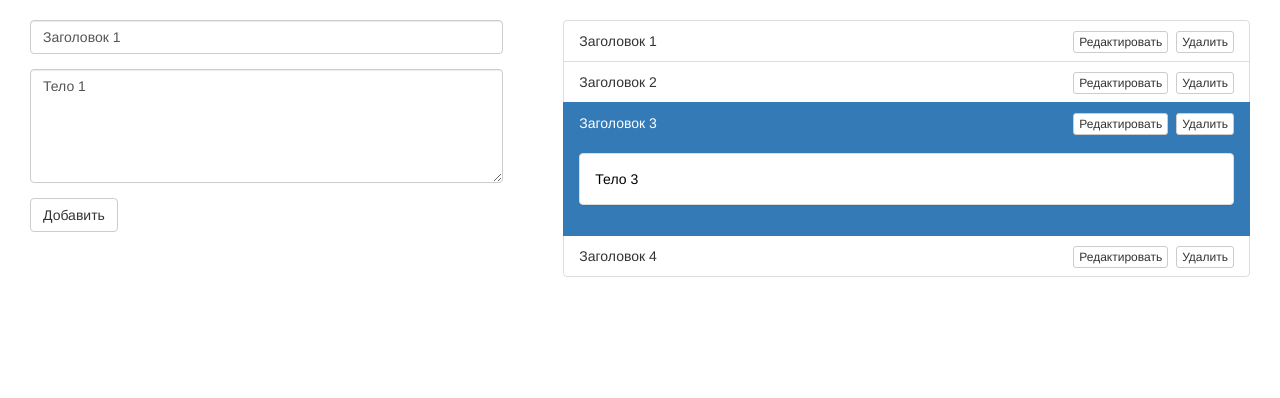
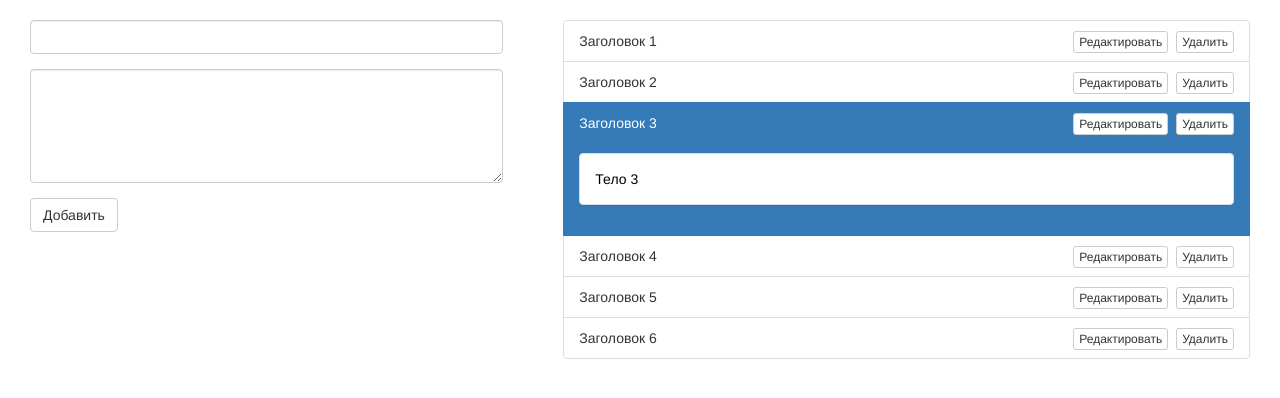
Before and after one commit to ChornayaDrakoshig/task3-noteapp, a React (Create React App) app: page / in a window 1280 px wide. Shown: the top 398 px of the page. Built offline with nearby package versions, Linux system fonts and the light colour scheme.

Commit message:
form and list functionality

```diff
--- a/package.json
+++ b/package.json
@@ -4,6 +4,7 @@
   "private": true,
   "dependencies": {
     "bootstrap": "^3.3.7",
+    "http": "0.0.0",
     "react": "^16.1.0",
     "react-bootstrap": "^0.31.5",
     "react-dom": "^16.1.0",
--- a/src/App.js
+++ b/src/App.js
@@ -1,48 +1,20 @@
 import React, { Component } from 'react';
 import NoteForm from './react/NoteForm';
 import NotesList from './react/NotesList';
-import { connect } from 'react-redux';
-import { bindActionCreators } from 'redux';
-import {addNote, saveNote, deleteNote, viewNote, editNote} from './redux/actions2';
-//import * as pageActions from './redux/actions2';
 
 class App extends Component {
-  constructor(props) {
-    super(props);
-    this.state = {
-      fullnotelist: this.props.fullnotelist,
-      selected: this.props.selected,
-      edited: this.props.edited,
-      editedhead: (this.props.edited >= 0) ? this.props.fullnotelist[this.props.edited].noteheader : "",
-      editedbody: (this.props.edited >= 0) ? this.props.fullnotelist[this.props.edited].notebody : ""
-    };
-  }
   render() {
     return (
       <div id="app">
         <div className="col-sm-5" id="notesformwrap">
-          <NoteForm id={this.state.edited} nhead={this.state.editedhead} nbody={this.state.editedbody} stat={(this.state.edited>=0) ? true : false} />
+          <NoteForm />
         </div>
         <div className="col-sm-7" id="noteslistwrap">
-          <NotesList noteslist={this.state.fullnotelist} selected={this.state.selected} viewNote={this.props.viewNote} deleteNote={this.props.deleteNote} editNote={this.props.editNote}/>
+          <NotesList />
         </div>
       </div>
     );
   }
 }
-function mapStateToProps (state) {
-  return {
-    fullnotelist: state.fullnotelist,
-    selected: state.selected,
-    edited: state.edited
-  }
-}
-function mapDispatchToProps(dispatch) {
-  return {
-    viewNote: bindActionCreators(viewNote, dispatch),
-    deleteNote: bindActionCreators(deleteNote, dispatch),
-    editNote: bindActionCreators(deleteNote, dispatch)
-  }
-}
 
-export default connect(mapStateToProps, mapDispatchToProps)(App);
+export default App;
--- a/src/index.js
+++ b/src/index.js
@@ -6,17 +6,33 @@ import 'bootstrap/dist/css/bootstrap.css';
 import './index.css';
 import App from './App';
 import noteReducer from './redux/noteReducer';
+
 //import getNotes from './getNotes';
+//var note = getNotes((err, nstamp) => (nstamp));
+/*
+import openSocket from 'socket.io-client';
+const  socket = openSocket('http://localhost:8001');
+socket.on("connect", function () {
+    console.log("Connected!");
+});
 
-//var note = getNotes((err, nstamp) => (nstamp));
+socket.on("tweet", function(tweet) {
+    // todo: add the tweet as a DOM node
+
+    console.log("tweet from", tweet.username);
+    console.log("contents:", tweet.text);
+});
+*/
 
 var store = createStore(noteReducer,{
   fullnotelist: [
     {noteheader: "Заголовок 1", notebody:"Тело 1"},
-    {noteheader:"Заголовок 2", notebody:"Тело 2"},
-    {noteheader:"Заголовок 3", notebody:"Тело 3"},
-    {noteheader:"Заголовок 4", notebody:"Тело 4"}],
-  selected: 2,edited: 0,
+    {noteheader: "Заголовок 2", notebody:"Тело 2"},
+    {noteheader: "Заголовок 3", notebody:"Тело 3"},
+    {noteheader: "Заголовок 4", notebody:"Тело 4"},
+    {noteheader: "Заголовок 5", notebody:"Тело 5"},
+    {noteheader: "Заголовок 6", notebody:"Тело 6"}],
+  selected: 2,edited: -1,
 });
 
 ReactDOM.render(
--- a/src/react/NoteForm.jsx
+++ b/src/react/NoteForm.jsx
@@ -1,48 +1,78 @@
 import React from 'react';
 //import { connect } from 'react-redux'
 //import { bindActionCreators } from 'redux';
-import * as pageActions from '../redux/actions';
+import { connect } from 'react-redux';
+import { bindActionCreators } from 'redux';
+import {addNote, saveNote} from '../redux/actions2';
+
 
 class NoteForm extends React.Component {
   constructor(props) {
     super(props);
     this.state = {
-      id: this.props.id,
-      noteheader: this.props.nhead,
-      notebody: this.props.nbody,
-      stat: this.props.stat
+      note: {
+          noteheader: this.props.editedhead,
+          notebody: this.props.editedbody,
+      }
     };
     this.handleChangeHeader = this.handleChangeHeader.bind(this);
     this.handleChangeText = this.handleChangeText.bind(this);
     this.onBtnClick = this.onBtnClick.bind(this);
   }
 
+ componentWillReceiveProps(nextProps) {
+   if (this.props.editedhead !== nextProps.editedhead) {
+     this.setState({
+      note: {
+          noteheader: nextProps.editedhead,
+          notebody: nextProps.editedbody,
+      }
+  });}
+ }
  handleChangeHeader(event) {
-    console.log(event.target.value);
-    this.setState({nodeheader: event.target.value});
-    console.log(this.state.noteheader);
+    const editednote = this.state.note;
+    editednote.noteheader = event.target.value;
+    this.setState({ note: editednote });
+ }
+  handleChangeText(event) {
+    const editednote = this.state.note;
+    editednote.notebody = event.target.value;
+    this.setState({ note: editednote });
   }
-//// все равно не редактируется
-  handleChangeText(event) {
-    this.setState({nodebody: event.target.value});
-  }
-  onBtnClick(){
-    console.log("changing");
-    if (this.state.stat === true) pageActions.addNote(this.state.noteheader,this.state.notebody)
-      else pageActions.saveNote(this.state.noteheader,this.state.notebody,this.state.id);
+  onBtnClick(event){
+    event.preventDefault();
+    const head = this.state.note.noteheader;
+    const body = this.state.note.notebody;
+    this.setState({note: {noteheader: "", notebody: "",}});
+    if (this.props.edited < 0) this.props.addNote(head,body)
+      else this.props.saveNote(head,body,this.props.edited);
   }
   render() {
     return (
     <form id="noteform">
       <div className="form-group">
-        <input type="text" className="form-control" id="notehead-form" value={this.state.noteheader} onChange={this.handleChangeHeader}  />
+        <input type="text" className="form-control" id="notehead-form" value={this.state.note.noteheader} onChange={this.handleChangeHeader}  />
       </div>
       <div className="form-group">
-        <textarea className="form-control" rows="5" id="notebody-form" value={this.state.notebody} onChange={this.handleChangeText} />
+        <textarea className="form-control" rows="5" id="notebody-form" value={this.state.note.notebody} onChange={this.handleChangeText} />
       </div>
-      <button type="submit" className="btn btn-default" onClick={this.onBtnClick}>{this.state.stat ? "Добавить" : "Сохранить"}</button>
+      <button className="btn btn-default" onClick={this.onBtnClick}>{(this.props.edited < 0) ? "Добавить" : "Сохранить"}</button>
     </form>)
   }
 }
 
-export default NoteForm;
+function mapStateToProps (state) {
+  return {
+    edited: state.edited,
+    editedhead: (state.edited >= 0) ? state.fullnotelist[state.edited].noteheader : "",
+    editedbody: (state.edited >= 0) ? state.fullnotelist[state.edited].notebody : "" ,
+  }
+}
+function mapDispatchToProps(dispatch) {
+  return {
+    saveNote: bindActionCreators(saveNote, dispatch),
+    addNote: bindActionCreators(addNote, dispatch)
+  }
+}
+
+export default connect(mapStateToProps, mapDispatchToProps)(NoteForm);
--- a/src/react/NoteListElement.jsx
+++ b/src/react/NoteListElement.jsx
@@ -3,37 +3,29 @@ import React from 'react';
 class NoteListElement extends React.Component {
   constructor(props) {
     super(props);
-    this.state = {
-      id: this.props.id,
-      noteheader: this.props.nhead,
-      notebody: this.props.nbody,
-      active: this.props.act
-    };
     this.onEditBtnClick = this.onEditBtnClick.bind(this);
     this.onDeleteBtnClick = this.onDeleteBtnClick.bind(this);
     this.onOpenBtnClick = this.onOpenBtnClick.bind(this);
   }
   onOpenBtnClick(e) {
-    console.log("try to open");
-    this.props.viewNote(this.state.id);
+    this.props.viewNote(this.props.id);
   }
   onEditBtnClick(e) {
     console.log("try to edit");
-    this.props.editNote(this.state.id);
+    this.props.editNote(this.props.id);
   }
   onDeleteBtnClick(e) {
-    console.log("try to delete");
-    this.props.deleteNote(this.state.id);
+    this.props.deleteNote(this.props.id);
   }
   render() {
     return (
-      <li id={"note"+this.state.id} className={this.state.active ? "list-group-item active" : "list-group-item"}>
-        <span onClick={this.onOpenBtnClick} >{this.state.noteheader}</span>
+      <li id={"note"+this.props.id} className={this.props.act ? "list-group-item active" : "list-group-item"}>
+        <span onClick={this.onOpenBtnClick} >{this.props.nhead}</span>
         <div className="button-block">
           <button type="button" className="btn btn-default btn-xs" onClick={this.onEditBtnClick}>Редактировать</button>
           <button type="button" className="btn btn-default btn-xs" onClick={this.onDeleteBtnClick}>Удалить</button>
         </div>
-        {this.state.active && <div className='panel panel-default'><div className='panel-body' >{this.state.notebody}</div></div>}
+        {this.props.act && <div className='panel panel-default'><div className='panel-body' >{this.props.nbody}</div></div>}
       </li>
     )
   }
--- a/src/react/NotesList.jsx
+++ b/src/react/NotesList.jsx
@@ -1,24 +1,32 @@
 import React from 'react';
 import NoteListElement from './NoteListElement';
-import * as pageActions from '../redux/actions';
+import { connect } from 'react-redux';
+import { bindActionCreators } from 'redux';
+import {deleteNote, viewNote, editNote} from '../redux/actions2';
 
 class NotesList extends React.Component {
-  constructor(props) {
-    super(props);
-    this.state = {
-      notes: this.props.noteslist,
-      selected: this.props.selected
-    };
-  }
   render() {
-    console.log(this.state.notes);
     return (
       <ul id="noteslist" className="list-group">
-        {this.state.notes.map((note, i) =>
-          <NoteListElement key={i} id={i} nhead={note.noteheader} nbody={note.notebody} act={(i === this.state.selected) ? true : false} viewNote={this.props.viewNote} deleteNote={this.props.deleteNote} editNote={this.props.editNote}/>
+        {this.props.fullnotelist.map((note, i) =>
+          <NoteListElement key={i} id={i} nhead={note.noteheader} nbody={note.notebody} act={(i === this.props.selected) ? true : false} viewNote={this.props.viewNote} deleteNote={this.props.deleteNote} editNote={this.props.editNote}/>
         )}
       </ul>
     )
   }
 }
-export default NotesList;
+function mapStateToProps (state) {
+  return {
+    fullnotelist: state.fullnotelist,
+    selected: state.selected,
+  }
+}
+function mapDispatchToProps(dispatch) {
+  return {
+    viewNote: bindActionCreators(viewNote, dispatch),
+    deleteNote: bindActionCreators(deleteNote, dispatch),
+    editNote: bindActionCreators(editNote, dispatch),
+  }
+}
+
+export default connect(mapStateToProps, mapDispatchToProps)(NotesList);
--- a/src/redux/noteReducer.js
+++ b/src/redux/noteReducer.js
@@ -11,11 +11,15 @@ export function noteReducer(state, action) {
         newlist[action.id]={ noteheader: action.nhead,  notebody: action.nbody};
         return ({fullnotelist: newlist,selected: action.id, edited: -1});
       case 'DELETE_NOTE':
-        console.log(action.id);
-        var newed = (state.edited === action.id) ? -1 : state.edited;
+        var newsel = -1;
+        if (state.selected < action.id) newsel = state.selected
+          else if (state.selected > action.id) newsel = state.selected - 1;
+        var newed = -1;
+        if (state.edited < action.id) newed = state.edited
+          else if (state.edited > action.id) newed = state.edited - 1;
         var newlist = state.fullnotelist;
         newlist.splice(action.id,1);
-        return ({fullnotelist: newlist, selected: 0, edited: newed});
+        return ({fullnotelist: newlist, selected: newsel, edited: newed});
       case 'VIEW_NOTE':
         return ({fullnotelist: state.fullnotelist, selected: action.id, edited: state.edited});
       case 'EDIT_NOTE':
--- a/webpack.config.js
+++ b/webpack.config.js
@@ -1,6 +1,7 @@
 var path = require('path');
 module.exports = {
-    entry: './src/index.js',
+    context: __dirname + "/src",
+    entry: './index.js',
     output: {
         path: path.resolve(__dirname, './dist/'),
         filename: 'bundle.js'
```
Also changed, not shown: server.js (+19 -9 lines), src/getNotes.js (line endings or trailing spaces), 2 other files (tests, documents, lock files or other folders).
